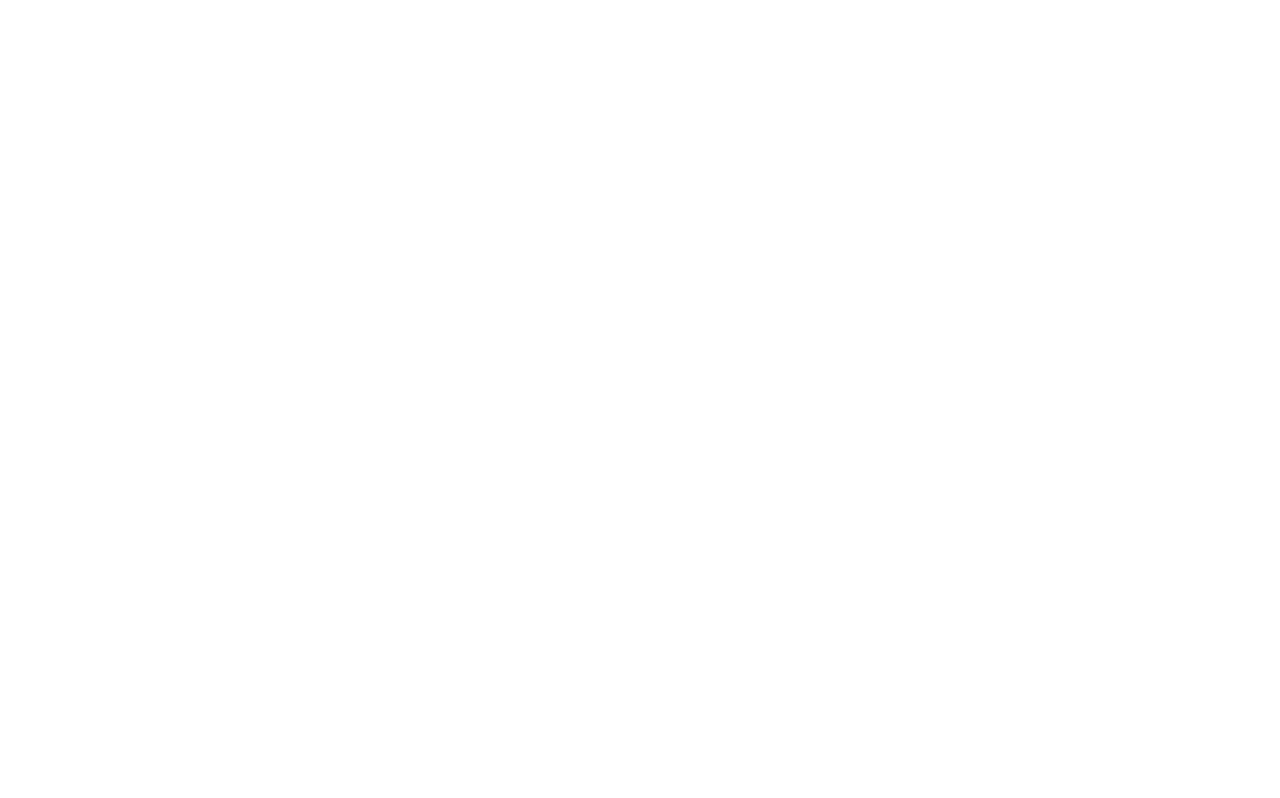
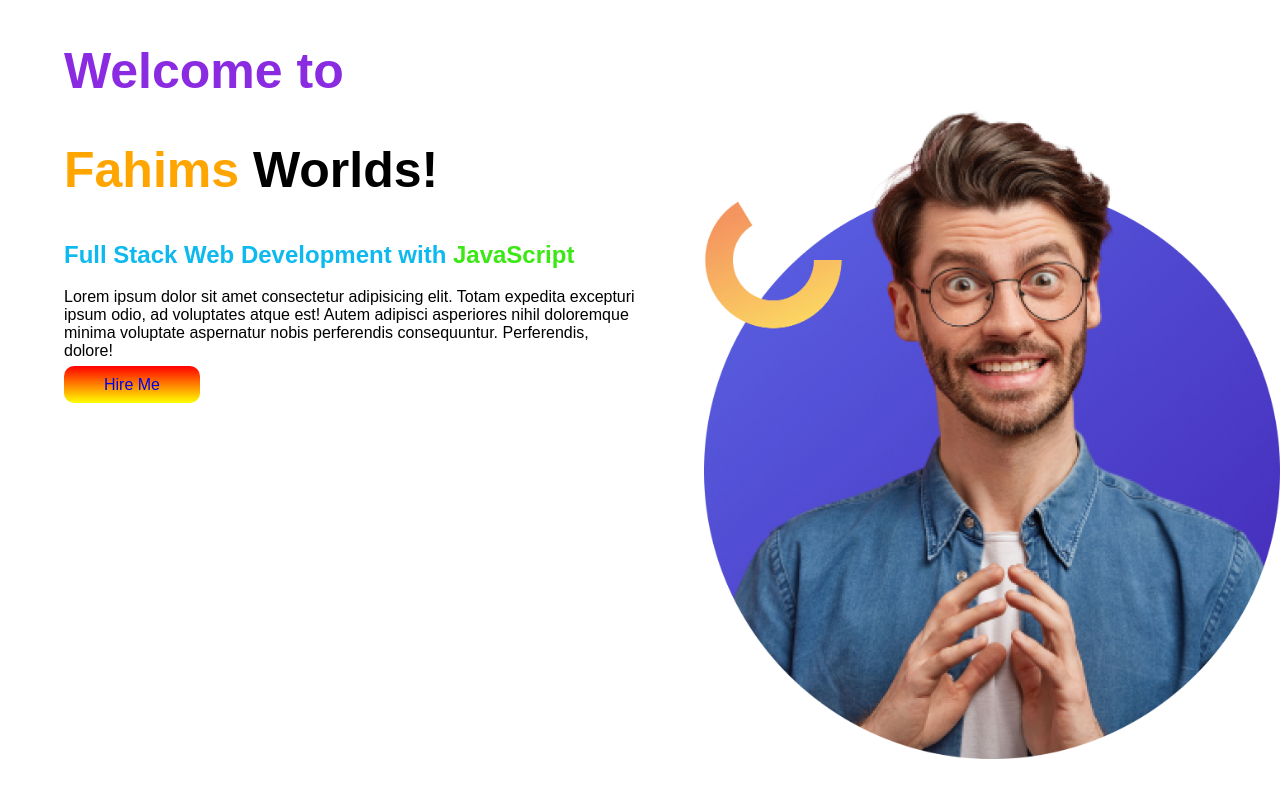
Before and after one commit to cfahim880/Fahim.Protfolio, a plain HTML site: page index.html in a window 1280 px wide. Drawn offline with Linux system fonts and the light colour scheme.

Commit message:
header part send

```diff
--- a/index.html
+++ b/index.html
@@ -5,8 +5,21 @@
     <meta http-equiv="X-UA-Compatible" content="IE=edge">
     <meta name="viewport" content="width=device-width, initial-scale=1.0">
     <title>Professional Protfolio</title>
+    <link rel="stylesheet" href="style.css">
 </head>
 <body>
+    <section id="header">
+        <div class="header-part">
+        <h1 class="welpart">Welcome to</h1>
+        <h1><span class="text-color">Fahims</span> Worlds!</h1>
+        <h2>Full Stack Web Development with <span class="java"> JavaScript</span></h2>
+        <p>Lorem ipsum dolor sit amet consectetur adipisicing elit. Totam expedita excepturi ipsum odio, ad voluptates atque est! Autem adipisci asperiores nihil doloremque minima voluptate aspernatur nobis perferendis consequuntur. Perferendis, dolore!</p>
+      <a href="https://linkedin.com" class="link-color">Hire Me</a>
+      </div>
+      <div class="header-part">
+          <img src="images/do not use this pic.png" alt="Header Photo">
 
+      </div>
+      </section>
 </body>
 </html>
--- a/style.css
+++ b/style.css
@@ -0,0 +1,36 @@
+body{
+    font-family:sans-serif;
+    margin: 0;
+}
+#header{
+    display: flex;
+}
+h1{font-size: 50px;
+
+}
+.link-color{
+    padding: 10px 40px;
+    text-decoration: none;
+    background-image: linear-gradient(red, yellow);
+    border-radius: 10px;
+}
+.header-part img{
+    width: 100%;
+    height: fit-content;
+}
+.header-part{
+    width: 50%;
+    padding-left: 5%;
+}
+.text-color{
+    color: orange;
+}
+.welpart{
+    color: blueviolet;
+}
+.header-part h2{
+    color: rgb(13, 185, 238);
+}
+.java{
+    color: rgb(58, 232, 19);
+}
```
